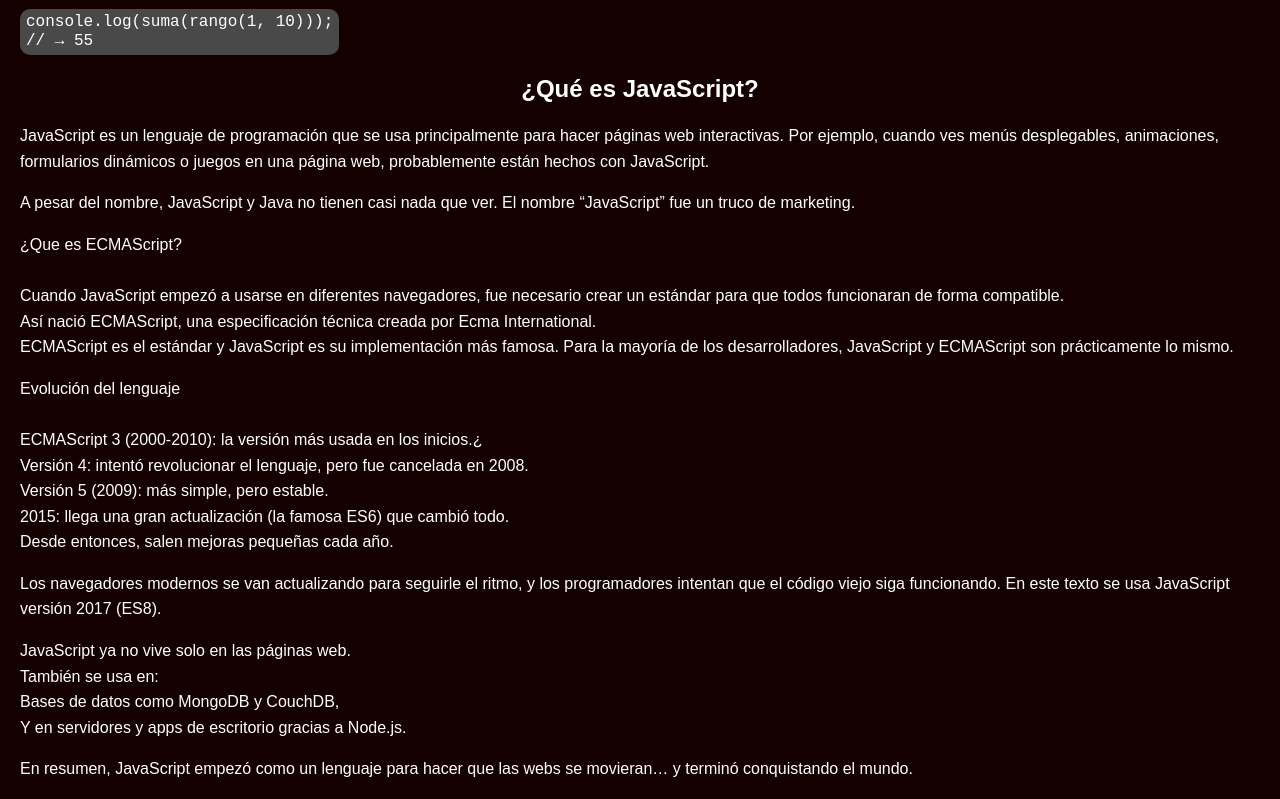
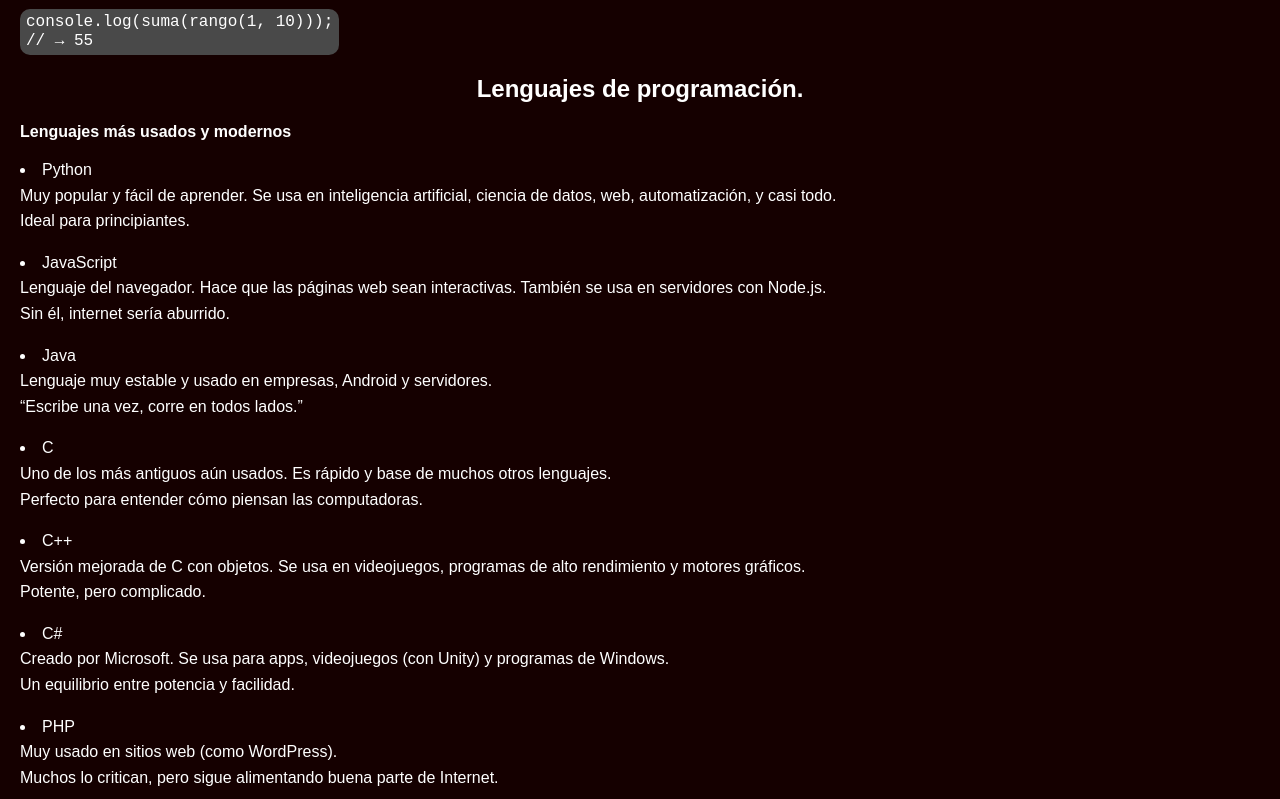
Before and after one commit to zkst01/Pagina-jornada, a plain HTML site: page index.html in a window 1280 px wide. Shown: the part 1100-1899 px from the top of the page. Drawn offline with Linux system fonts and the light colour scheme.

Commit message:
se arreglo la actividad 1 de "hacer"

```diff
--- a/index.html
+++ b/index.html
@@ -55,38 +55,6 @@ console.log(total);
 <p>Incluso, con herramientas modernas, una operación compleja se puede reducir a una sola línea clara y comprensible.</p>
 <pre><code>console.log(suma(rango(1, 10)));
 // → 55</code></pre>
-
-        <h2>¿Qué es JavaScript?</h2>
-        <p>JavaScript es un lenguaje de programación que se usa principalmente para hacer páginas web interactivas.
- Por ejemplo, cuando ves menús desplegables, animaciones, formularios dinámicos o juegos en una página web, probablemente están hechos con JavaScript.</p>
-
-        <p>A pesar del nombre, JavaScript y Java no tienen casi nada que ver.
-El nombre “JavaScript” fue un truco de marketing.</p>
-
-<pre>¿Que es ECMAScript?
-
-Cuando JavaScript empezó a usarse en diferentes navegadores, fue necesario crear un estándar para que todos funcionaran de forma compatible.
-Así nació ECMAScript, una especificación técnica creada por Ecma International.
-ECMAScript es el estándar y JavaScript es su implementación más famosa. Para la mayoría de los desarrolladores, JavaScript y ECMAScript son prácticamente lo mismo.</pre>
-
-<pre>Evolución del lenguaje
-
-ECMAScript 3 (2000-2010): la versión más usada en los inicios.¿
-Versión 4: intentó revolucionar el lenguaje, pero fue cancelada en 2008.
-Versión 5 (2009): más simple, pero estable.
-2015: llega una gran actualización (la famosa ES6) que cambió todo.
-Desde entonces, salen mejoras pequeñas cada año.</pre>
-
-        <p>Los navegadores modernos se van actualizando para seguirle el ritmo, y los programadores intentan que el código viejo siga funcionando.
-En este texto se usa JavaScript versión 2017 (ES8).</p>
-
-
-        <pre>JavaScript ya no vive solo en las páginas web.
-También se usa en:
-Bases de datos como MongoDB y CouchDB,
-Y en servidores y apps de escritorio gracias a Node.js.</pre>
-
-        <p>En resumen, JavaScript empezó como un lenguaje para hacer que las webs se movieran… y terminó conquistando el mundo.</p>
 
 
         <h2>Lenguajes de programación.</h2>
--- a/script.js
+++ b/script.js
@@ -11,7 +11,7 @@ document.addEventListener('DOMContentLoaded', function() {
     const operatorOutput = document.getElementById('resultadoOperadores');
     const arrayExampleButton = document.getElementById('arrayExample');
     const arrayOutput = document.getElementById('resultadoArrays');
-    const loop2exampleButton = document.getElementById('loop2Example');
+    const loop2exampleButton = document.getElementById('loop2example');
     const resultadoBucle2 = document.getElementById('resultadoBucle2');
     const bucleDoExampleButton = document.getElementById('loopdoExample');
     const resultadoBucleDo = document.getElementById('resultadoBucledo');
@@ -214,13 +214,21 @@ document.addEventListener('DOMContentLoaded', function() {
         // Validadores para cada actividad
         const validadores = {
             'Actividad-1-hacer': (codigo) => {
+                const logs = [];
+                const originalLog = console.log;
+                console.log = (...args) => {
+                    const msg = args.map(String).join(' ');
+                    logs.push(msg);
+                    if (typeof output !== 'undefined' && output) output.textContent += msg + '\n';
+                };
                 try {
                     eval(codigo);
-                    const resultado = output.textContent.trim();
-                    return resultado == "HOLA MUNDO";
-                } catch(e) {
+                } catch (e) {
                     return false;
+                } finally {
+                    console.log = originalLog;
                 }
+                return logs.some(l => l.toLowerCase().trim() === 'hola mundo');
             },
             'Actividad-2-hacer': (codigo) => {
                 try {
```
